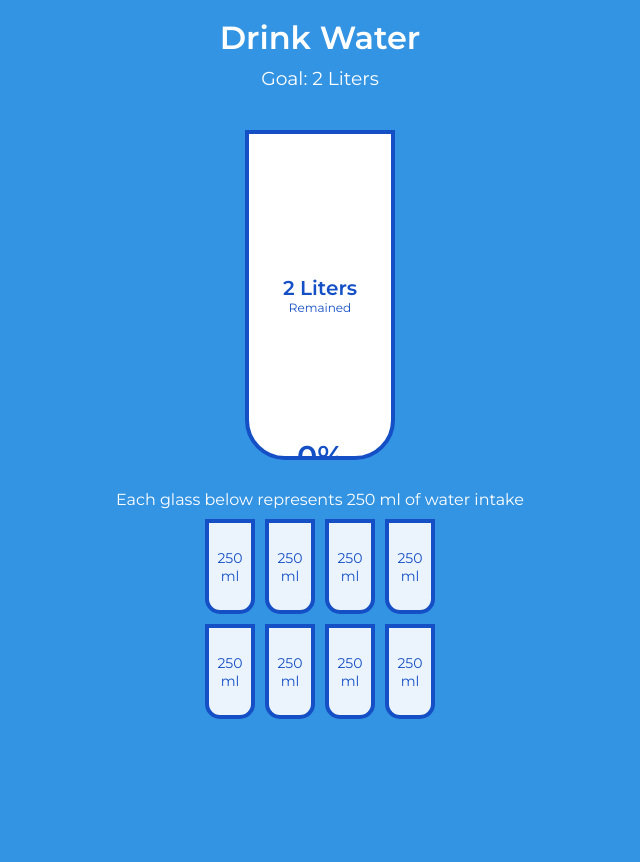
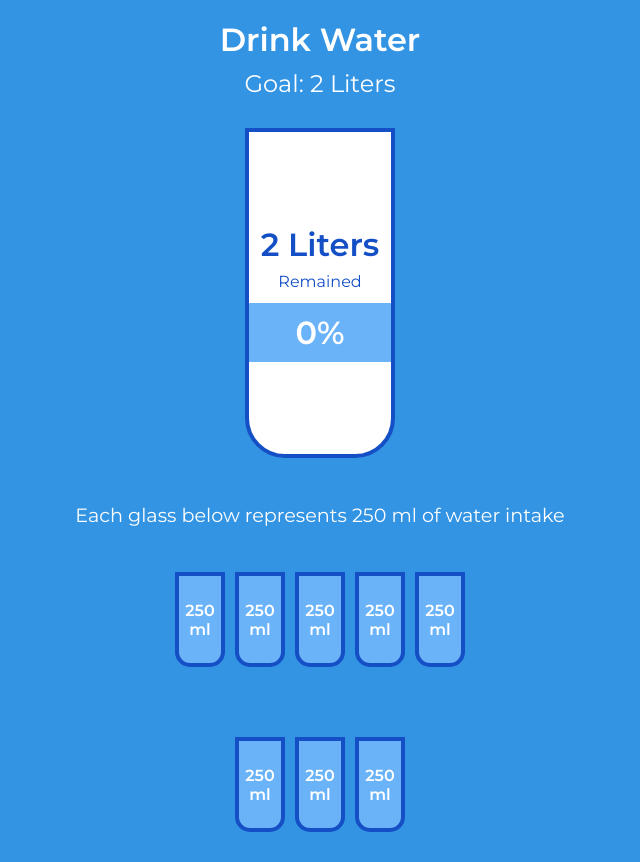
Before and after one commit to AnkithaK173/drink-water-html, a plain HTML site: page index.html in a window 1280 px wide. Shown: the whole page, without its empty margins (320-960 px from the left). Before the commit the page ends 800 px from the top, so only its background shows below. Drawn offline with Linux system fonts and the light colour scheme.

Commit message:
Update style.css

```diff
--- a/style.css
+++ b/style.css
@@ -7,25 +7,31 @@
 
 * {
   box-sizing: border-box;
+  margin: 0;
+  padding: 0;
+  font-family: 'Montserrat', sans-serif;
 }
 
 body {
   background-color: #3494e4;
   color: #fff;
-  font-family: 'Montserrat', sans-serif;
   display: flex;
   flex-direction: column;
   align-items: center;
-  margin-bottom: 40px;
+  justify-content: center;
+  min-height: 100vh;
 }
 
 h1 {
-  margin: 10px 0 0;
+  margin-top: 20px;
+  font-size: 2rem;
+  font-weight: 600;
 }
 
 h3 {
+  margin-top: 10px;
+  font-size: 1.5rem;
   font-weight: 400;
-  margin: 10px 0;
 }
 
 .cup {
@@ -38,67 +44,61 @@ h3 {
   margin: 30px 0;
   display: flex;
   flex-direction: column;
+  align-items: center;
+  justify-content: center;
   overflow: hidden;
 }
 
-.cup.cup-small {
-  height: 95px;
-  width: 50px;
-  border-radius: 0 0 15px 15px;
-  background-color: rgba(255, 255, 255, 0.9);
-  cursor: pointer;
-  font-size: 14px;
-  align-items: center;
-  justify-content: center;
+.remained {
+  font-size: 1.5rem;
+  color: var(--border-color);
   text-align: center;
-  margin: 5px;
-  transition: 0.3s ease;
+  margin-bottom: 10px;
 }
 
-.cup.cup-small.full {
+.remained span {
+  font-size: 2rem;
+  font-weight: bold;
+}
+
+.remained small {
+  font-size: 1rem;
+}
+
+.percentage {
   background-color: var(--fill-color);
   color: #fff;
+  font-size: 2rem;
+  font-weight: bold;
+  width: 100%;
+  text-align: center;
+  padding: 10px 0;
+}
+
+.text {
+  font-size: 1.2rem;
+  text-align: center;
+  margin: 15px 0;
 }
 
 .cups {
   display: flex;
   flex-wrap: wrap;
-  align-items: center;
+  gap: 10px;
   justify-content: center;
-  width: 280px;
+  max-width: 320px;
 }
 
-.remained {
-  display: flex;
-  flex-direction: column;
-  align-items: center;
-  justify-content: center;
-  text-align: center;
-  flex: 1;
-  transition: 0.3s ease;
-}
-
-.remained span {
-  font-size: 20px;
-  font-weight: bold;
-}
-
-.remained small {
-  font-size: 12px;
-}
-
-.percentage {
+.cup-small {
+  width: 50px;
+  height: 95px;
   background-color: var(--fill-color);
+  color: #fff;
   display: flex;
   align-items: center;
   justify-content: center;
+  border-radius: 0 0 15px 15px;
+  font-size: 1rem;
   font-weight: bold;
-  font-size: 30px;
-  height: 0;
-  transition: 0.3s ease;
+  text-align: center;
 }
-
-.text {
-  text-align: center;
-  margin: 0 0 5px;
-}
```
